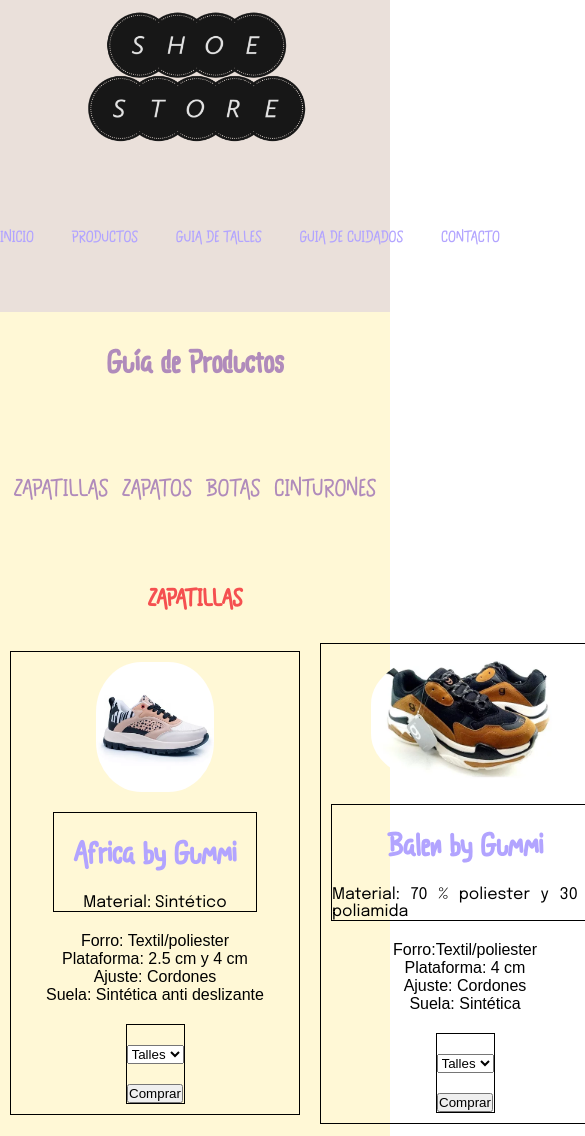
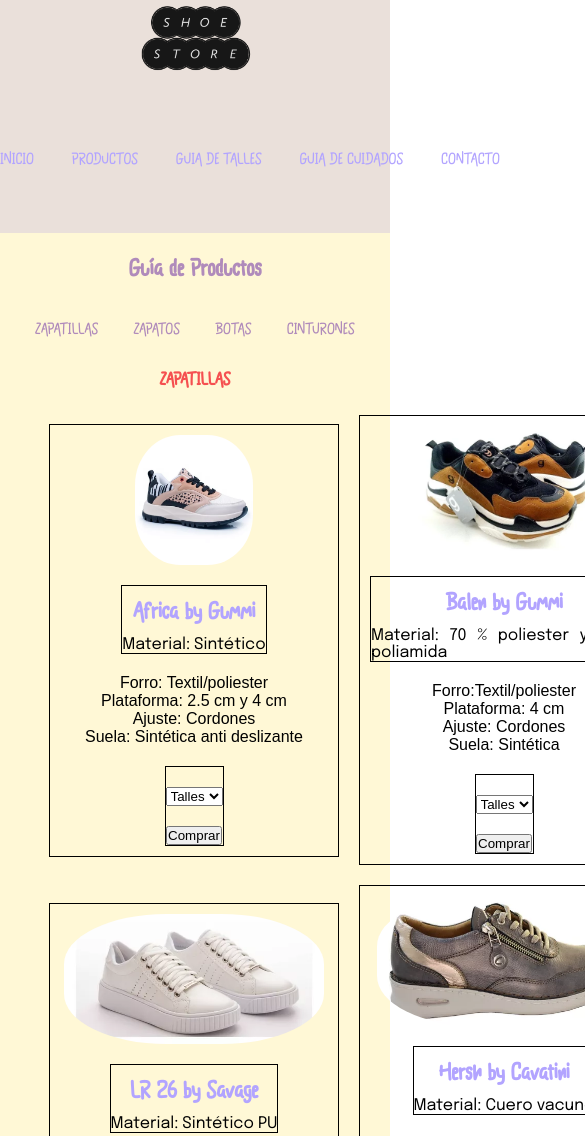
Before and after one commit to OlazarriMajo/Pre-Entrega-2-Olazarri, a plain HTML site: page pages/productos.html in a window 390 px wide. Shown: the top 1136 px of the page, 585 px wide, since content can reach past the window. Drawn offline with Linux system fonts and the light colour scheme.

Commit message:
agregue medias querys para tabletas

```diff
--- a/css/style.css
+++ b/css/style.css
@@ -55,7 +55,8 @@
     grid-template-rows: repeat(2, 0.5fr);
     align-items: center;
     justify-items: center;
-
+    margin: auto;
+    width: 80vw;
 
 
 
@@ -109,10 +110,11 @@
 .submenu a {
     color: #B08BBB;
     text-decoration: none;
-    font-size:x-large;
+    font-size: x-large;
 
 }
-.cuidados{
+
+.cuidados {
     display: grid;
     grid-template-columns: repeat(2, 1fr);
     align-items: start;
@@ -159,9 +161,11 @@ padding: 20px;
     padding: 10px;
 
 }
-.ol li{
+
+.ol li {
     padding-bottom: 10px;
 }
+
 .imagen {
     display: flex;
     align-items: center;
@@ -174,11 +178,13 @@ align-content: space-evenly;
     margin: 50px auto;
 
 }
-#carouselExampleDark{
+
+#carouselExampleDark {
     width: 50%;
     margin: auto;
     padding: auto;
 }
+
 /* .imagenes {
     display: flex;
     flex-direction: row;
@@ -242,13 +248,15 @@ padding: 20px;
     justify-content: space-around;
     flex-direction: column;
 }
-#talles{
+
+#talles {
     background-image: none;
     display: flex;
     width: auto;
     height: auto;
 
 }
+
 span {
     font-weight: bold;
 }
@@ -262,7 +270,8 @@ span {
     margin: 20px auto;
 
 }
-.table-secondary{
+
+.table-secondary {
     margin: 50px auto;
     display: flex;
     align-items: center;
@@ -292,3 +301,49 @@ span {
     align-items: center;
     justify-content: center;
 }
+
+@media (max-width:770px) {
+    .products {
+        grid-template-columns: repeat(2, 1fr);
+    }
+
+    header {
+        display: flex;
+        align-items: center;
+    }
+
+    .header img {
+        width: 150px;
+    }
+    .main h1 {
+        font-family: "Titulos chicos";
+        font-size: x-large;
+        padding: 20px;
+
+    }
+    .submenu ul {
+        height: 50px;
+    }
+    .submenu a {
+        font-size: medium;
+    }
+    .main h2 {
+        font-size: large;
+        padding: 15px;
+    }
+    .main h3 {
+        font-size:x-large;
+        text-align: center;
+        padding: 10px;
+    }
+    .cuidados {
+        display: flex;
+        flex-wrap: wrap;
+       justify-content: space-evenly;
+    }
+    .ol {
+        padding: 25px;
+
+    }
+
+}
```
Lines whose indentation alone changed are shown as unchanged.
